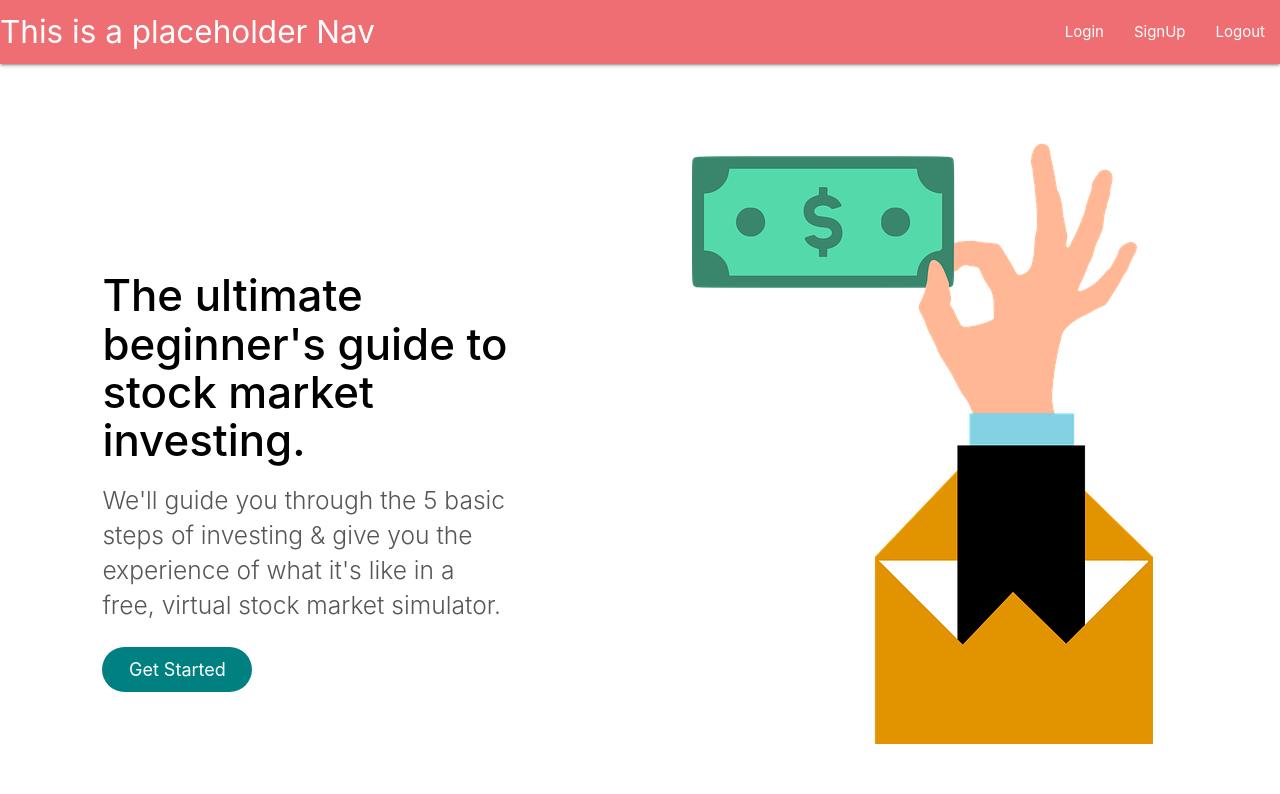
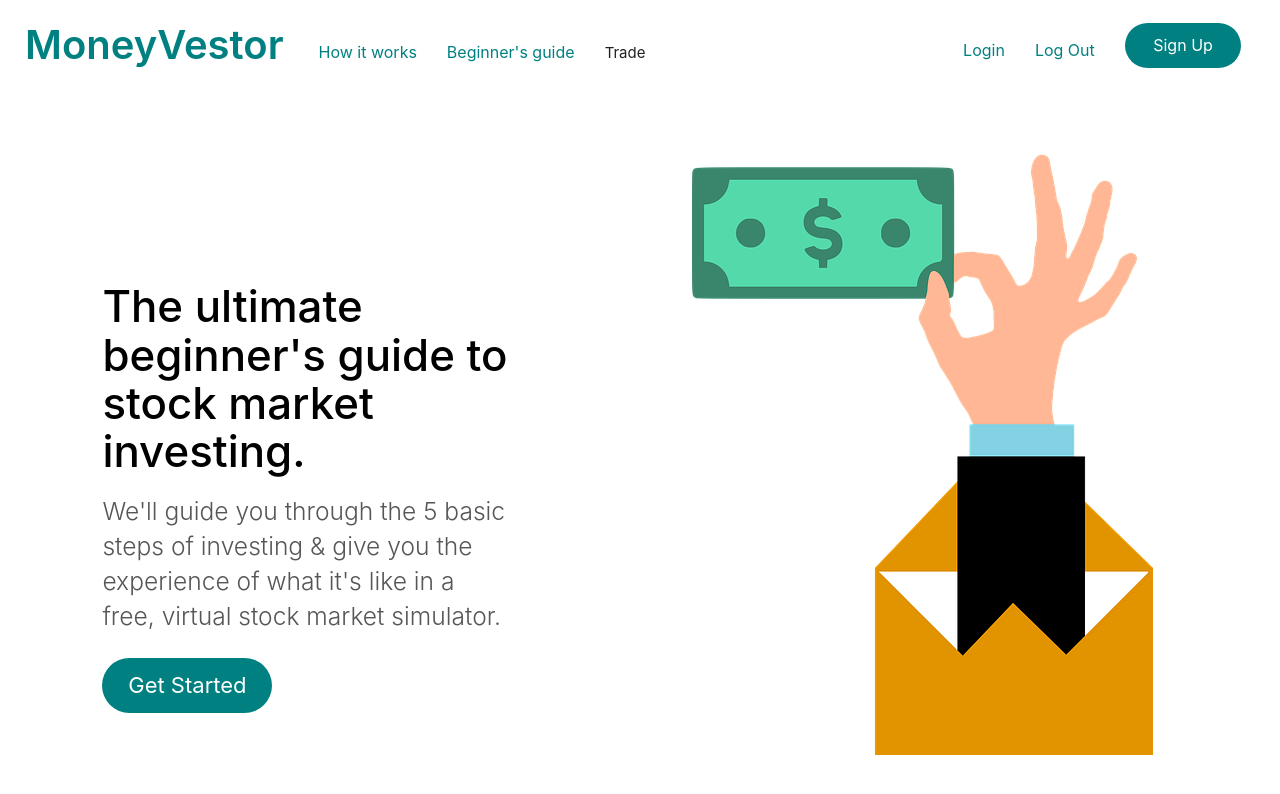
Before and after one commit to asmaa-aboasha/MoneyVestor, a React (Create React App) app in the folder client/: page / in a window 1280 px wide. Shown: the top 794 px of the page. Built offline with nearby package versions, Linux system fonts and the light colour scheme; no server answers.

Commit message:
Added navbar and navbar styling

```diff
--- a/client/src/App.js
+++ b/client/src/App.js
@@ -3,7 +3,8 @@ import VirtualMarket from './pages/VirtualMarket/VirtualMarket';
 import Home from './pages/Home/Home';
 import InvestingBasics from './pages/InvestingBasics/InvestingBasics';
 import NoMatch from './pages/NoMatch';
-import { Navbar, NavItem, Icon } from 'react-materialize';
+import Navbar from './components/Navbar/Navbar';
+// import { Navbar, NavItem, Icon } from 'react-materialize';
 import { BrowserRouter as Router, Route, Switch } from "react-router-dom";
 import axios from 'axios';
 import './App.css';
@@ -66,7 +67,7 @@ class App extends Component {
     return (
       <Router>
         <div>
-          <Navbar
+          {/* <Navbar
             alignLinks="right"
             brand={<a className="brand-logo" href="/">This is a placeholder Nav</a>}
             id="mobile-nav"
@@ -93,7 +94,8 @@ class App extends Component {
               Logout
             </NavItem>
 
-          </Navbar>
+          </Navbar> */}
+          <Navbar />
           <Switch>
             <Route exact path="/" component={Home} />
             <Route exact path="/investing-basics" component={InvestingBasics} />
--- a/client/src/components/Headline/Headline.css
+++ b/client/src/components/Headline/Headline.css
@@ -18,15 +18,15 @@
 }
 
 .start-button {
-    height: 45px;
-    width: 150px;
+    height: 55px;
+    width: 170px;
     margin-top: 15px;
     border-radius: 35px;
     border: none;
     text-align: center;
     display: inline-block;
     background-color: teal;
-    font-size: 18px;
+    font-size: 22px;
 }
 
 .start-button a {
--- /dev/null
+++ b/client/src/components/Navbar/Navbar.css
@@ -0,0 +1,94 @@
+.navbar {
+    width: 98%;
+    background: white;
+}
+
+.navbar-navigation {
+    display: flex;
+    height: 100%;
+    align-items: center;
+}
+
+@media screen and (max-width:575px) {
+    .navbar-navigation {
+        flex-direction: column;
+    }
+}
+
+.navbar-logo {
+    margin-top: 15px;
+}
+
+.navbar-logo a {
+    margin-left: 25px;
+    color: teal;
+    text-decoration: none;
+    font-size: 40px;
+    font-weight: 600;
+}
+
+.navbar-items ul {
+    list-style: none;
+    display: flex;
+    margin-right: 25px;
+    margin-left: 20px;
+}
+
+.navbar-items li {
+    padding: 0 1rem;
+}
+
+.items {
+    margin-top: 30px;
+}
+
+.items a {
+    color: teal;
+    font-size: 16px;
+}
+
+.spacer {
+    flex: 1;
+}
+
+.navbar-links ul {
+    list-style: none;
+    display: flex;
+    margin-right: 25px;
+}
+
+.navbar-links li {
+    padding: 0 1rem;
+}
+
+.links {
+    margin-top: 30px;
+}
+
+.links a {
+    color: teal;
+    font-size: 16px;
+}
+
+.button {
+    padding: 0px;
+    margin-top: 15px;
+    margin-right: 30px;
+    height: 45px;
+    width: 130%;
+    border-radius: 35px;
+    border: none;
+    text-align: center;
+    display: inline-block;
+    background-color: teal;
+    font-size: 16px;
+}
+
+.button a {
+    color: white;
+}
+
+.button a:hover,
+.button a:active {
+    color: orange;
+}
--- a/client/src/components/Navbar/Navbar.js
+++ b/client/src/components/Navbar/Navbar.js
@@ -0,0 +1,29 @@
+import React from "react";
+import "./Navbar.css";
+
+const navbar = () => {
+    return (
+        <header className="navbar">
+            <div className="navbar-navigation">
+                <div className="navbar-logo"><a href="/">MoneyVestor</a></div>
+                <div className="navbar-items">
+                    <ul>
+                        <li className="items"><a href="/how-it-works">How it works</a></li>
+                        <li className="items"><a href="/investing-basics">Beginner's guide</a></li>
+                        <li className="items"><a href="/trade"></a>Trade</li>
+                    </ul>
+                </div>
+                <div className="spacer" />
+                <div className="navbar-links">
+                    <ul>
+                        <li className="links"><a href="/login">Login</a></li>
+                        <li className="links"><a href="/">Log Out</a></li>
+                        <li><button class="button"><a href="/signup">Sign Up</a></button></li>
+                    </ul>
+                </div>
+            </div>
+        </header>
+    );
+}
+
+export default navbar;
--- a/client/src/pages/InvestingBasics/InvestingBasics.css
+++ b/client/src/pages/InvestingBasics/InvestingBasics.css
@@ -55,7 +55,6 @@
     font-size: 40px;
 }
 
-
 .continue-button {
     height: 55px;
     width: 180px;
--- a/client/src/pages/InvestingBasics/InvestingBasics.js
+++ b/client/src/pages/InvestingBasics/InvestingBasics.js
@@ -5,7 +5,6 @@ import { Row, Col, Carousel, Checkbox } from 'react-materialize';
 const InvestingBasics = () => {
     return (
         <React.Fragment>
-
             <Carousel
             carouselId="Carousel-2"
             className="white-text"
```
